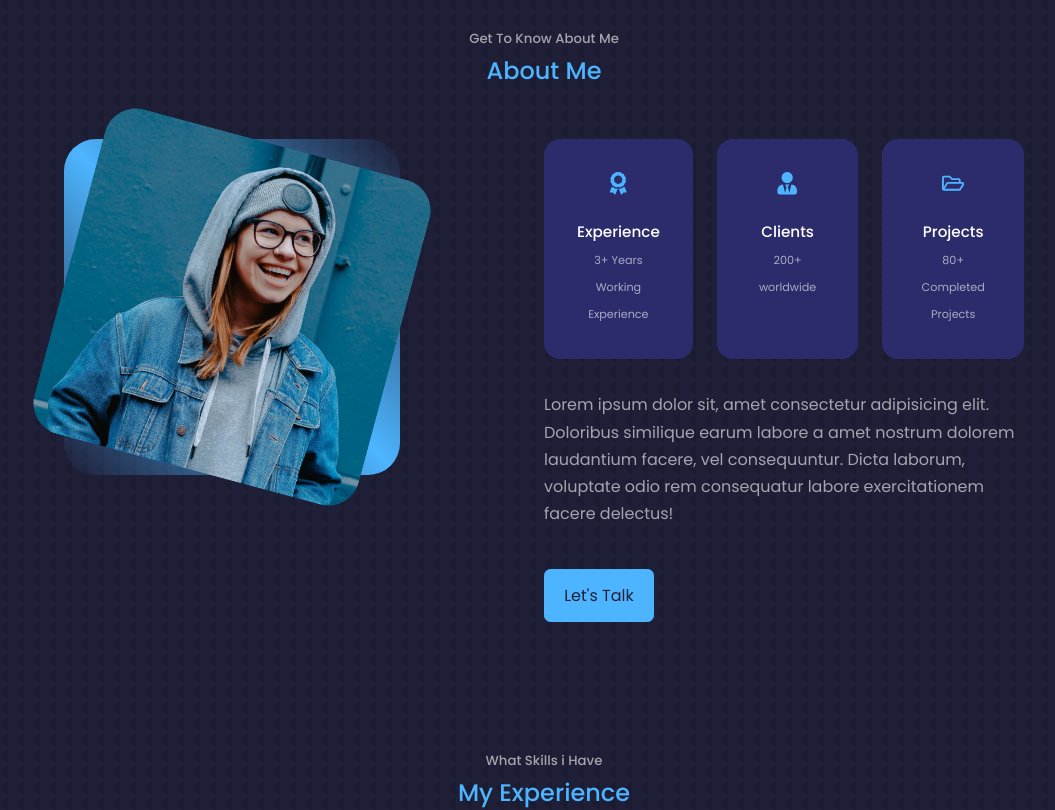
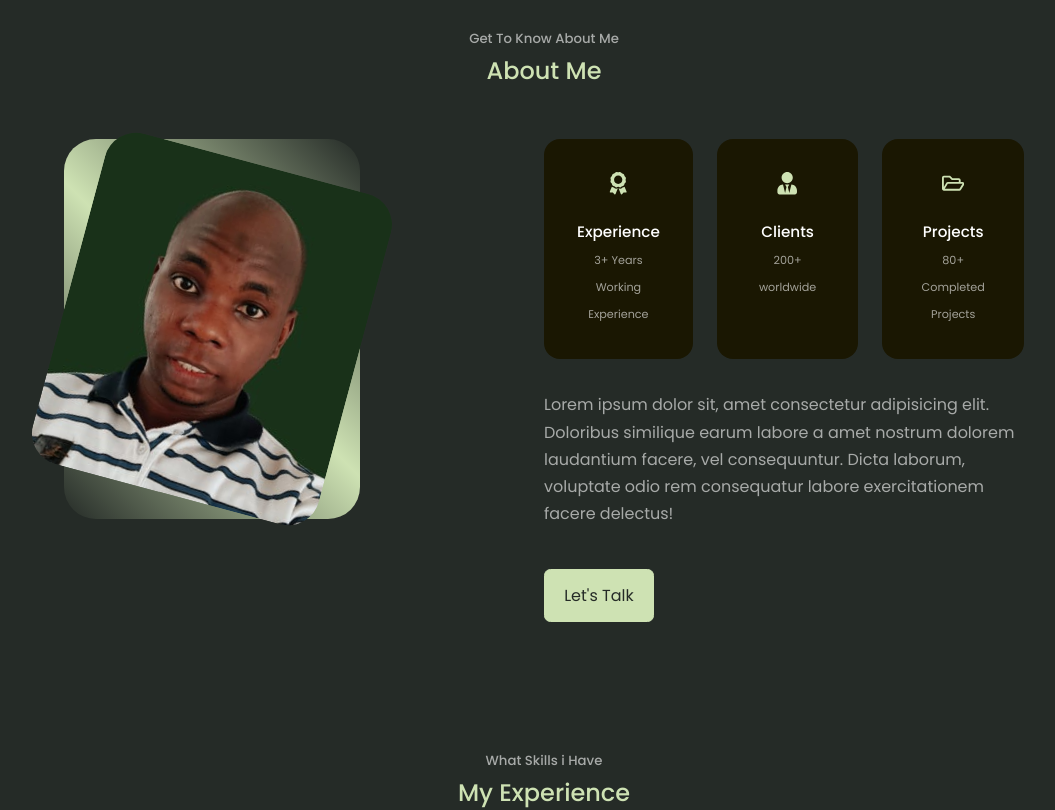
Before and after one commit to nurez305/my-portfolio-website, a React (Create React App) app: page / in a window 1280 px wide. Shown: the part 900-1710 px from the top of the page, without its empty margins (96-1151 px from the left). Built offline with nearby package versions, Linux system fonts and the light colour scheme.

Commit message:
new update

```diff
--- a/src/App.jsx
+++ b/src/App.jsx
@@ -3,7 +3,6 @@ import Header from './components/Header/Header'
 import Nav from "./components/Nav/Nav"
 import About from "./components/About/About"
 import Experience from "./components/Experience/Experience"
-import Service from "./components/Service/Service"
 import Portfolio from "./components/Portfolio/Portfolio"
 import Footer from "./components/Footer/Footer"
 import Contact from './components/Contact/Contact'
@@ -16,7 +15,6 @@ const App = () => {
     <Nav />
     <About />
     <Experience />
-    <Service />
     <Portfolio />
     <Contact />
     <Footer />
--- a/src/components/About/About.css
+++ b/src/components/About/About.css
@@ -5,7 +5,8 @@
 }
 
 .about_me{
-    width: 100%;
+    width: 88%;
+    height: 380px;
     aspect-ratio: 1/1;
     border-radius: 2rem;
     background: linear-gradient(45deg,
@@ -22,6 +23,7 @@
     overflow: hidden;
     transform: rotate(15deg);
     transition: var(--transition);
+    /* height: 350px; */
 }
 
 .about_me-image:hover {
@@ -84,6 +86,7 @@
 
     .about_me {
         width: 50%;
+        height: 290px;
         margin: 2rem auto 4rem;
     }
 
--- a/src/components/About/About.jsx
+++ b/src/components/About/About.jsx
@@ -1,6 +1,6 @@
 import React from 'react'
 import "./About.css"
-import ME from '../../assets/me-about.jpg'
+import ME from '../../assets/nurez.jpeg'
 import {FaAward} from "react-icons/fa"
 import {FaUserTie} from "react-icons/fa"
 import {FaRegFolderOpen} from "react-icons/fa"
--- a/src/components/Contact/Contact.css
+++ b/src/components/Contact/Contact.css
@@ -51,7 +51,7 @@ input, textarea{
     padding: 1.5rem;
     border-radius: 0.5rem;
     background: transparent;
-    border: 2px solid var(--color-primary-variant);
+    border: 2px solid var(--color-primary);
     resize: none;
     color: wheat;
 }
--- a/src/components/Experience/Experience.css
+++ b/src/components/Experience/Experience.css
@@ -12,8 +12,8 @@
 }
 
 .experience_container > div:hover {
-    background: transparent;
-    background-color: rgb(52, 18, 81);
+    /* background: transparent; */
+    background-color: rgb(36, 34, 37);
     cursor: default;
 }
 
--- a/src/components/Footer/Footer.css
+++ b/src/components/Footer/Footer.css
@@ -1,5 +1,5 @@
 footer {
-    background: var(--color-primary);
+    background: rgb(29, 25, 25);
     padding: 3rem 0;
     text-align: center;
     font-size: 0.9rem;
@@ -7,7 +7,7 @@ footer {
 }
 
 footer a{
-    color: var(--color-bg);
+    color: var(--color-white);
 }
 
 .footer_logo{
@@ -50,7 +50,7 @@ footer a{
 
 .footer_copywrite{
     margin-bottom: 4rem;
-    color: var(--color-bg);
+    color: var(--color-white);
 }
 
 
--- a/src/components/Nav/Nav.jsx
+++ b/src/components/Nav/Nav.jsx
@@ -18,7 +18,7 @@ function Nav() {
       <a href="#" onClick={()=> setActiveNav('#')} className={activeNav === '#' ? 'active' : ''}><AiOutlineHome /></a>
       <a href="#about" onClick={()=> setActiveNav('#about')} className={activeNav === '#about' ? 'active' : ''}><AiOutlineUser /></a>
       <a href="#experience" onClick={()=> setActiveNav("#experience")} className={activeNav === "#experience" ? "active" : ''}><FiBookOpen /></a>
-      <a href="#service" onClick={()=> setActiveNav("#service")} className={activeNav === "#service" ? 'active' : ""}><RiServiceLine /></a>
+      <a href="#portfolio" onClick={()=> setActiveNav("#portfolio")} className={activeNav === "#portfolio" ? 'active' : ""}><RiServiceLine /></a>
       <a href="#contact" onClick={()=>setActiveNav('#contact')} className={activeNav === '#contact' ? 'active' : ''}><AiOutlineMessage /></a>
     </nav>
   )
--- a/src/index.css
+++ b/src/index.css
@@ -12,12 +12,20 @@
 }
 
 :root{
-    --color-bg : #1f1f38;
+    /* --color-bg : #1f1f38;
     --color-bg-variant : #2c2c6c;
-    --color-primary : #4db5ff;
+    --color-primary : #4db5ff; */
     --color-primary-variant : rgba(77, 181, 255, 0.4);
     --color-white : #fff;
     --color-light : rgba(255,255,255, 0.6);
+
+    --color-bg : #252b27;
+    --color-bg-variant : #1a1702;
+    --color-primary : #cee2b3;
+    /* --color-primary-variant : rgba(13, 14, 14, 0.4); */
+    /* --color-white : #fff; */
+    /* --color-light : rgba(255,255,255, 0.6); */
+
 
     --transition: all 400ms ease;
     --container-width-lg : 75%;
@@ -39,7 +47,7 @@ body {
     background: var(--color-bg);
     color: var(--color-white);
     line-height: 1.7;
-    background-image: url(./assets/bg-texture.png);
+    /* background-image: url(./assets/bg-texture.png); */
 }
 
 
```
Also changed, not shown: src/assets/nurez.jpeg (added).
